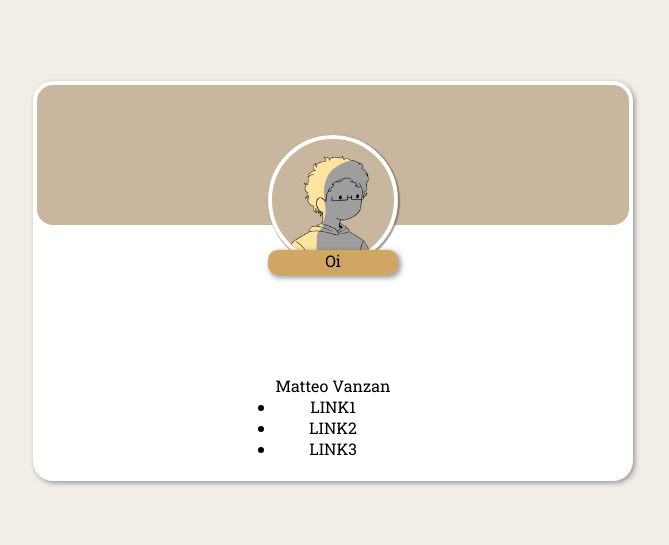
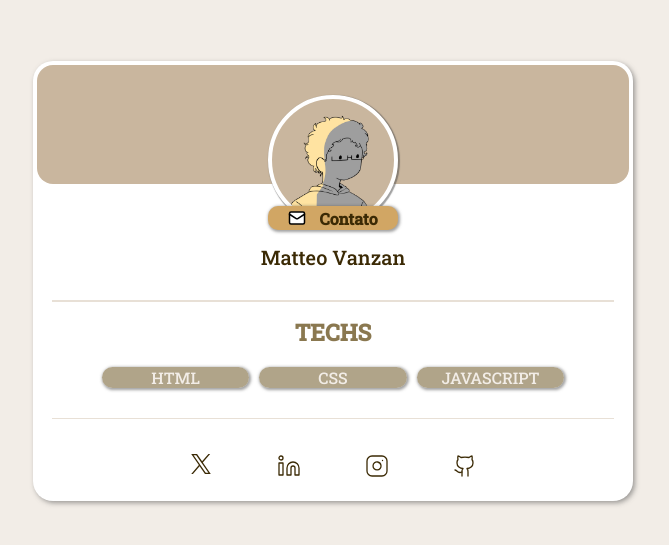
Before and after one commit to MatVzn/PersonalCard, a plain HTML site: page index.html in a window 1280 px wide. Shown: the part 119-664 px from the top of the page, without its empty margins (307-976 px from the left). Drawn offline with Linux system fonts and the light colour scheme.

Commit message:
final desktop layout

```diff
--- a/index.html
+++ b/index.html
@@ -14,21 +14,54 @@
   <main>
       <div class="banner"></div>
 
-      <a href="https://github.com/MatVzn" target="_blank" >
-        <img src="./assets/perfil.png" alt=" ">
+      <a href="https://github.com/MatVzn" target="_blank" class="image">
+        <img src="./assets/perfil.png" alt=" " class="perfil">
       </a>
 
-      <div class="status">
-        <div class="ball"></div>
-        <div class="text">Oi</div>
-      </div>
+      <a href="mailto:matteovoleite@gmail.com" target="_blank" class="mailto">
+        <div class="status">
+          <img src="./assets/send.svg" alt="" class="send-icon">
+          <p>Contato</p>
+        </div>
+      </a>
 
       <section>
         <div class="name">Matteo Vanzan</div>
+
+        <div class="line"></div>
+
+        <div class="techs">
+          <h1>TECHS</h1>
+          <ul>
+            <li>HTML</li>
+            <li>CSS</li>
+            <li>JAVASCRIPT</li>
+          </ul>
+        </div>
+
+        <div class="line"></div>
+
         <ul class="social-links">
-          <li class="link">LINK1</li>
-          <li class="link">LINK2</li>
-          <li class="link">LINK3</li>
+          <li class="link">
+            <a href="">
+              <img src="./assets/X.svg" alt="">
+            </a>
+          </li>
+          <li class="link">
+            <a href="">
+              <img src="./assets/linkedin.svg" alt="">
+            </a>
+          </li>
+          <li class="link">
+            <a href="">
+              <img src="./assets/instagram.svg" alt="">
+            </a>
+          </li>
+          <li class="link">
+            <a href="">
+              <img src="./assets/github.svg" alt="">
+            </a>
+          </li>
         </ul>
       </section>
   </main>
--- a/style.css
+++ b/style.css
@@ -31,9 +31,16 @@ main {
   transform: translateY(-50%);
 
   width: 600px;
-  height: 400px;
+  height: 440px;
 
   padding: 4px;
+}
+
+.line {
+  margin-top: 30px;
+  height: 1.5px;
+  width: 100%;
+  background-color: #c9b69e6c;
 }
 
 .banner {
@@ -41,15 +48,23 @@ main {
   border-radius: 16px;
 
   width: 100%;
-  height: 140px;
+  height: 120px;
 }
 
-a {
+a.image {
   position: inherit;
-  margin-top: 50px;
+  margin-top: 30px;
 }
 
-img {
+a.mailto {
+ transition: transform .2s;
+}
+
+a.mailto:hover {
+  transform: scale(1.05);
+}
+
+.perfil {
   background-color: #c9b69e;
   border-radius: 100px;
   border: 4px #ffffff solid;
@@ -60,24 +75,114 @@ img {
   width: 130px;
 }
 
-img:hover {
+.perfil:hover {
   background-color: #d4c0a6;
-  box-shadow: 2px 2px 5px 1px rgba(75, 75, 75, 0.52);
+  box-shadow: 2px 2px 2px 1px rgba(75, 75, 75, 0.52);
   transform: scale(1.04);
 }
 
 .status {
   background-color: #d1a664;
   border-radius: 10px;
+  box-shadow: 1px 1px 3px 1px rgba(75, 75, 75, 0.52);
+
+  color: #3b2a05;
+  font-weight: 600;
+
+  display: flex;
+  flex-direction: row;
+  gap: 13px;
+  justify-content: center;
+  align-items: center;
+
+  height: 22px;
+  width: 130px;
+
+  padding: 12px;
+  margin-top: 22px;
+  left: 50%;
+  transform: translateX(-50%);
+  position: absolute;
+
+  transition: box-shadow .2s;
+}
+
+.status:hover {
   box-shadow: 2px 2px 5px 1px rgba(75, 75, 75, 0.52);
+}
 
-  width: 130px;
-  height: 25px;
+.send-icon {
+  width: 18px;
+}
 
-  position: inherit;
-  margin-top: 165px;
+.name {
+  color: #3b2a05;
+
+  padding-top: 60px;
+  font-size: 20px;
+  font-weight: 500;
 }
 
 section {
-  padding-top: 150px;
+  width: 95%;
 }
+
+section ul {
+  list-style: none;
+}
+
+.techs h1 {
+  font-size: 23px;
+  margin: 15px 0px 20px;
+
+  color: #8a7850;
+}
+
+.techs ul {
+  display: flex;
+  flex-direction: row;
+  justify-content: center;
+  gap: 10px;
+
+  padding: 0px 50px;
+}
+
+.techs ul li {
+  font-weight: 500;
+  color: #f2ede7;
+  width: 50%;
+
+  background-color: #8a7850ab;
+  box-shadow: 1px 1px 3px 1px rgba(75, 75, 75, 0.52);
+  border-radius: 50px;
+
+  transition: transform .2s, box-shadow .2s;
+}
+
+.techs ul li:hover {
+  transform: scale(1.04);
+  box-shadow: 2px 2px 5px 1px rgba(75, 75, 75, 0.52);
+}
+
+.social-links {
+  display: flex;
+  flex-direction: row;
+  align-items: center;
+  justify-content: center;
+  gap: 40px;
+
+  margin-top: 30px;
+}
+
+.link {
+  width: 48px;
+  height: 48px;
+  padding: 5px;
+  border-radius: 50px;
+
+  transition: transform .3s;
+}
+
+.link:hover {
+  transform: scale(1.2);
+}
```
Also changed, not shown: assets/github.svg (added), assets/instagram.svg (added), assets/linkedin.svg (added), assets/send.svg (added), assets/x.svg (added).
